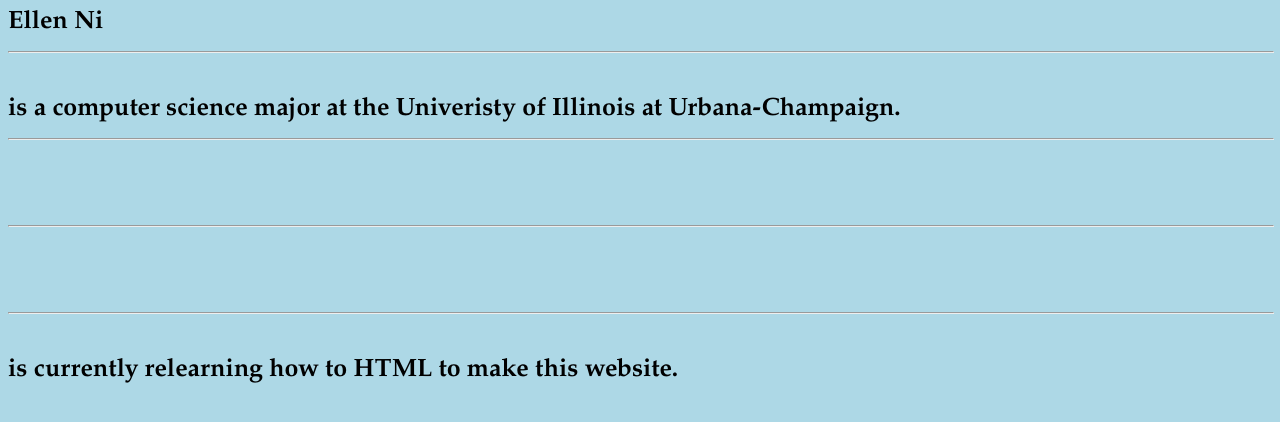
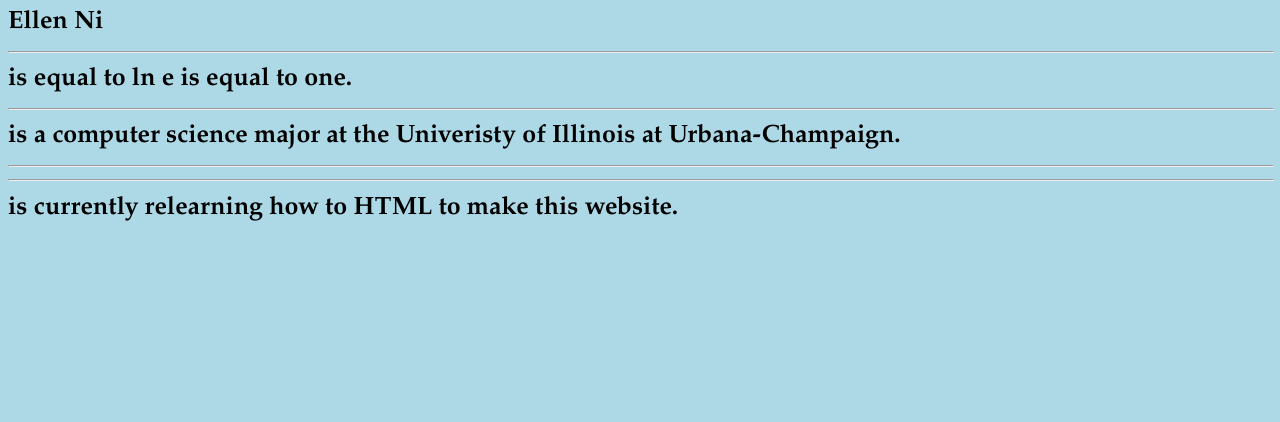
Before and after one commit to enlne/enlne.github.io, a plain HTML site: page index.html in a window 1280 px wide. Drawn offline with Linux system fonts and the light colour scheme.

Commit message:
Update index.html

```diff
--- a/index.html
+++ b/index.html
@@ -12,21 +12,21 @@
 Ellen Ni
 <br/>
 <hr width=100%>
-<br/>
+
+is equal to ln e is equal to one.
+
+<hr width=100%>
+
 is a computer science major at the Univeristy of Illinois at Urbana-Champaign.
-<br/>
+
 <hr width=100%>
-<br/>
 
-<br/>
+
+
 <hr width=100%>
-<br/>
 
-<br/>
-<hr width=100%>
-<br/>
 is currently relearning how to HTML to make this website.
-<br/>
+
 </body>
 
 
```
